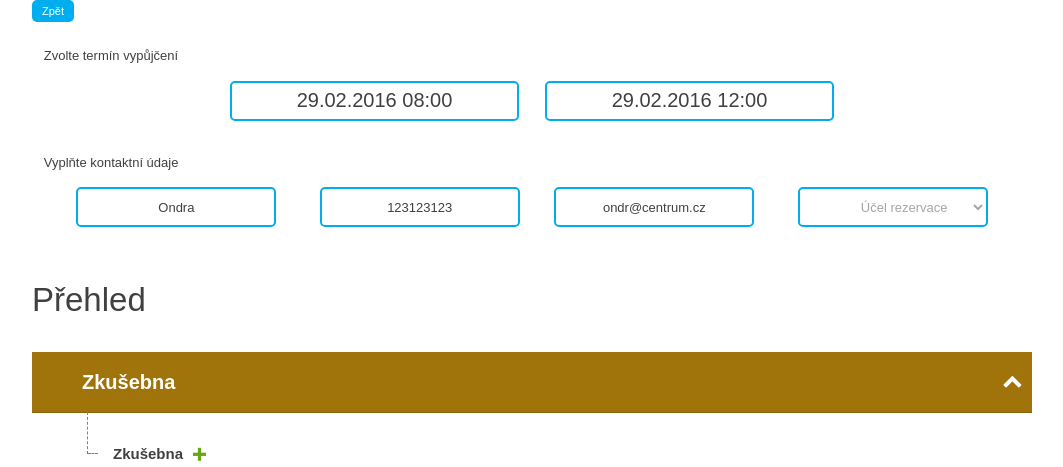
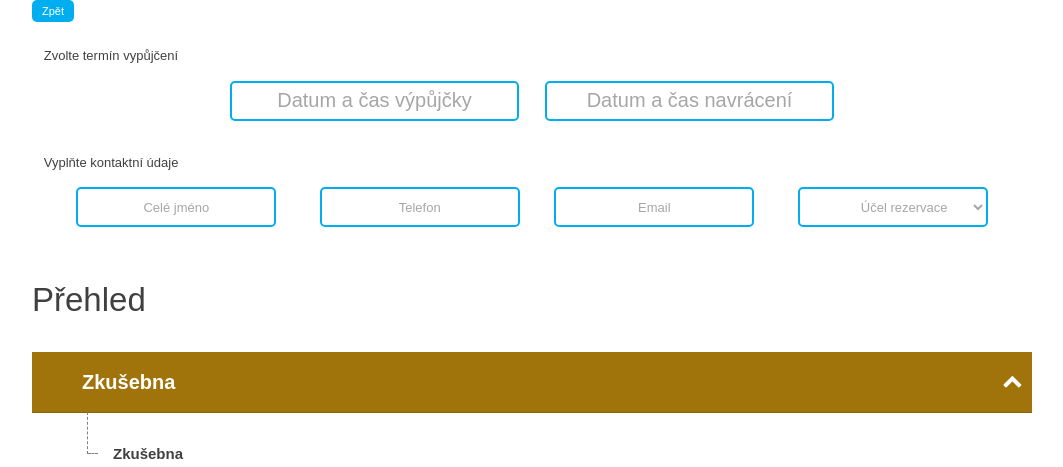
Before and after one commit to OndrejTuma/zkusebna-kobylisy, a PHP site: page /?page=reserve in a window 1280 px wide. Shown: the top 467 px of the page, without its empty margins (108-1171 px from the left). Run offline with PHP 8.4, Linux system fonts and the light colour scheme; data comes from the database, SQL or seed files in the repository; data that the repository does not hold is empty; some libraries are stand-ins or nearby versions.

Commit message:
oprava celkem zasadnich bugu pri nasazeni na produkci, zasah do sql

```diff
--- a/_install/items.sql
+++ b/_install/items.sql
@@ -49,7 +49,7 @@ date_to DATETIME NOT NULL,
 approved tinyint(1) DEFAULT 0,
 who INT(6) NOT NULL,
 purpose INT(6) NOT NULL DEFAULT 1,
-repetition INT(6) NOT NULL,
+repetition INT(6),
 timestamp TIMESTAMP NOT NULL DEFAULT CURRENT_TIMESTAMP,
 PRIMARY KEY (id),
 FOREIGN KEY (who) REFERENCES zkusebna_community(id),
--- a/app/core/modules/Admin.php
+++ b/app/core/modules/Admin.php
@@ -63,7 +63,7 @@ class Admin extends Zkusebna {
 		return $items->renderItems("","","",1);
 	}
 	public function renderRepeatedReservations() {
-		return $this->_renderReservations($this->_getReservarvations("repetition > 1"), true);
+		return $this->_renderReservations($this->_getReservarvations("repetition > 0"), true);
 	}
 	public function renderUnapprovedReservations() {
 		return $this->_renderReservations($this->_getReservarvations("repetition = 0 AND approved = 0"));
--- a/app/core/modules/AuthAdmin.php
+++ b/app/core/modules/AuthAdmin.php
@@ -132,8 +132,12 @@ class AuthAdmin {
 	*/
 	public function out(){
 		$this->sql_relace->update(array($this->COL_HASH=>""),"id={$this->admin['id']}");
-		setcookie(SESSION_NAME,$this->hash,time()-DURATION_OF_INACTIVITY);
-		unset($_SESSION[SESSION_NAME],$_COOKIE[SESSION_NAME],$this->admin);
+		if ($this->type=="cookie") {
+			setcookie(SESSION_NAME, $this->hash, time() - DURATION_OF_INACTIVITY);
+		}
+		else {
+			unset($_SESSION[SESSION_NAME],$_COOKIE[SESSION_NAME],$this->admin);
+		}
 	}
 
 	/**
--- a/app/core/modules/Items.php
+++ b/app/core/modules/Items.php
@@ -158,7 +158,7 @@ class Items extends Zkusebna {
 		$output = "";
 		if ($item["reservable"] == 1) {
 			if ($this->preview) {
-				$output .= "<strong><span data-table='items' data-column='name' data-id='{$item["id"]}' class='editable'>{$item["itemName"]}</span> ";
+				$output .= "<strong><span data-table='items' data-column='name' data-id='{$item["id"]}'>{$item["itemName"]}</span> ";
 				$output .= isset($this->discount) ? "<span class='price'><span data-table='items' data-column='price' data-id='{$item["id"]}' class='editable'>" . $this->_getItemPrice($item) . "</span>,-</span>" : "";
 				$output .= "</strong>";
 			}
@@ -177,7 +177,7 @@ class Items extends Zkusebna {
 			}
 		}
 		else {
-			$output .= "<strong class='expandable'><span data-id='{$item["id"]}' data-table='items' data-column='name' class='editable'>{$item["itemName"]}</span></strong>";
+			$output .= "<strong class='expandable'><span data-id='{$item["id"]}' data-table='items' data-column='name'>{$item["itemName"]}</span></strong>";
 		}
 		return $output;
 	}
--- a/app/core/modules/Reservation.php
+++ b/app/core/modules/Reservation.php
@@ -59,7 +59,6 @@ class Reservation extends Zkusebna {
 				$query = "INSERT INTO {$this->table_names["reservations"]} (date_from, date_to, who, purpose) VALUES ('{$this->date_from}', '{$this->date_to}', '{$this->who}', {$this->purpose_id})";
 				$this->sql->query($query);
 			}
-
 			return $this->sql->insert_id();
 		}
 
@@ -73,6 +72,7 @@ class Reservation extends Zkusebna {
 	 * @return resource
 	 */
 	public function addItems($ids) {
+
 		$query = "INSERT INTO {$this->table_names["r-i"]} (item_id, reservation_id) VALUES ";
 		foreach ($ids as $id) {
 			$query .= "(" . (int)$id . ", {$this->id}),";
@@ -117,7 +117,7 @@ SELECT i.id as id, i.name as itemName, c.name as name, image as img, price, cate
 LEFT JOIN {$this->table_names["r-i"]} AS ri ON r.id = ri.reservation_id
 LEFT JOIN {$this->table_names["items"]} AS i ON ri.item_id = i.id
 LEFT JOIN {$this->table_names["community"]} AS c ON c.id = r.who
-WHERE repetition = 0 AND (r.date_from > '{$date_from}' OR r.date_to > '{$date_from}') AND (r.date_from < '{$date_to}' OR r.date_to < '{$date_to}')
+WHERE repetition IS NULL AND (r.date_from > '{$date_from}' OR r.date_to > '{$date_from}') AND (r.date_from < '{$date_to}' OR r.date_to < '{$date_to}')
 ";
 		$reserved_items = $this->sql->field_assoc($query);
 		$repeated_reserved_items = $this->_getRepeatedReservedItems($date_from, $date_to);
--- a/app/pages/reserve.php
+++ b/app/pages/reserve.php
@@ -18,12 +18,12 @@ $admin = new AuthAdmin();
 			<legend>Zvolte termín vypůjčení</legend>
 			<ul class="table cols-2 pt mbn">
 				<li class="tar pr">
-					<input type="text" name="date_from" id="date_from" class="datetimepicker" data-date-type="from" data-connected-to="#date_to"  placeholder="Datum a čas výpůjčky" value="29.02.2016 08:00"/>
-<!--					<input type="text" name="date_from" id="date_from" data-date-type="from" data-connected-to="#date_to" readonly placeholder="Datum a čas výpůjčky"/>-->
+<!--					<input type="text" name="date_from" id="date_from" class="datetimepicker" data-date-type="from" data-connected-to="#date_to"  placeholder="Datum a čas výpůjčky" value="29.02.2016 08:00"/>-->
+					<input class="datetimepicker" type="text" name="date_from" id="date_from" data-date-type="from" data-connected-to="#date_to" placeholder="Datum a čas výpůjčky"/>
 				</li>
 				<li class="tal pl">
-					<input type="text" name="date_to" id="date_to" class="datetimepicker" data-date-type="to" data-connected-to="#date_from"  placeholder="Datum a čas navrácení" value="29.02.2016 12:00"/>
-<!--					<input type="text" name="date_to" id="date_to" data-date-type="to" data-connected-to="#date_from" readonly placeholder="Datum a čas navrácení"/>-->
+<!--					<input type="text" name="date_to" id="date_to" class="datetimepicker" data-date-type="to" data-connected-to="#date_from"  placeholder="Datum a čas navrácení" value="29.02.2016 12:00"/>-->
+					<input class="datetimepicker" type="text" name="date_to" id="date_to" data-date-type="to" data-connected-to="#date_from" placeholder="Datum a čas navrácení"/>
 				</li>
 			</ul>
 		</fieldset>
@@ -31,16 +31,16 @@ $admin = new AuthAdmin();
 			<legend>Vyplňte kontaktní údaje</legend>
 			<ul class="table cols-4 pt">
 				<li class="tar prb">
-					<input type="text" name="name" id="name" placeholder="Celé jméno" value="Ondra"/>
-<!--					<input type="text" name="name" id="name" placeholder="Celé jméno"/>-->
+<!--					<input type="text" name="name" id="name" placeholder="Celé jméno" value="Ondra"/>-->
+					<input type="text" name="name" id="name" placeholder="Celé jméno"/>
 				</li>
 				<li class="tac">
-					<input type="text" name="phone" id="phone" placeholder="Telefon" value="123123123"/>
-<!--					<input type="text" name="phone" id="phone" placeholder="Telefon"/>-->
+<!--					<input type="text" name="phone" id="phone" placeholder="Telefon" value="123123123"/>-->
+					<input type="text" name="phone" id="phone" placeholder="Telefon"/>
 				</li>
 				<li class="tac">
-					<input type="email" name="email" id="email" placeholder="Email" value="ondr@centrum.cz"/>
-<!--					<input type="email" name="email" id="email" placeholder="Email"/>-->
+<!--					<input type="email" name="email" id="email" placeholder="Email" value="ondr@centrum.cz"/>-->
+					<input type="email" name="email" id="email" placeholder="Email"/>
 				</li>
 				<li class="tal plb">
 					<?php
@@ -62,14 +62,9 @@ $admin = new AuthAdmin();
 							<option value="monthly">Jednou za měsíc</option>
 						</select>
 					</li>
-					<!--li class="tac">
-						<input type="text" name="repeat_from" id="repeat_from" class="datetimepicker" data-type="date" data-date-type="from" data-connected-to="#repeat_to" readonly placeholder="Opakovat od" value="29.02.2016"/>
-						<input type="text" name="repeat_from" id="repeat_from" data-date-type="from" data-connected-to="#repeat_to" placeholder="Opakovat od"/>
-					</li-->
 					<li class="tal plb">
-						<input type="text" name="repeat_to" id="repeat_to" class="datetimepicker" data-type="date" readonly placeholder="Opakovat do" value="29.04.2016"/>
-<!--						<input type="text" name="repeat_to" id="repeat_to" class="datetimepicker" data-type="date" data-date-type="to" data-connected-to="#repeat_from" readonly placeholder="Opakovat do" value="29.04.2016"/>-->
-<!--						<input type="text" name="repeat_to" id="repeat_to" data-date-type="to" data-connected-to="#repeat_from" placeholder="Opakovat do"/>-->
+<!--						<input class="datetimepicker" type="text" name="repeat_to" id="repeat_to" data-type="date" placeholder="Opakovat do" value="29.04.2016"/>-->
+						<input class="datetimepicker" type="text" name="repeat_to" id="repeat_to" data-type="date" data-date-type="to" data-connected-to="#repeat_from" placeholder="Opakovat do"/>
 					</li>
 				</ul>
 			</fieldset>
```
Also changed, not shown: public/dist/js/all.min.js.
